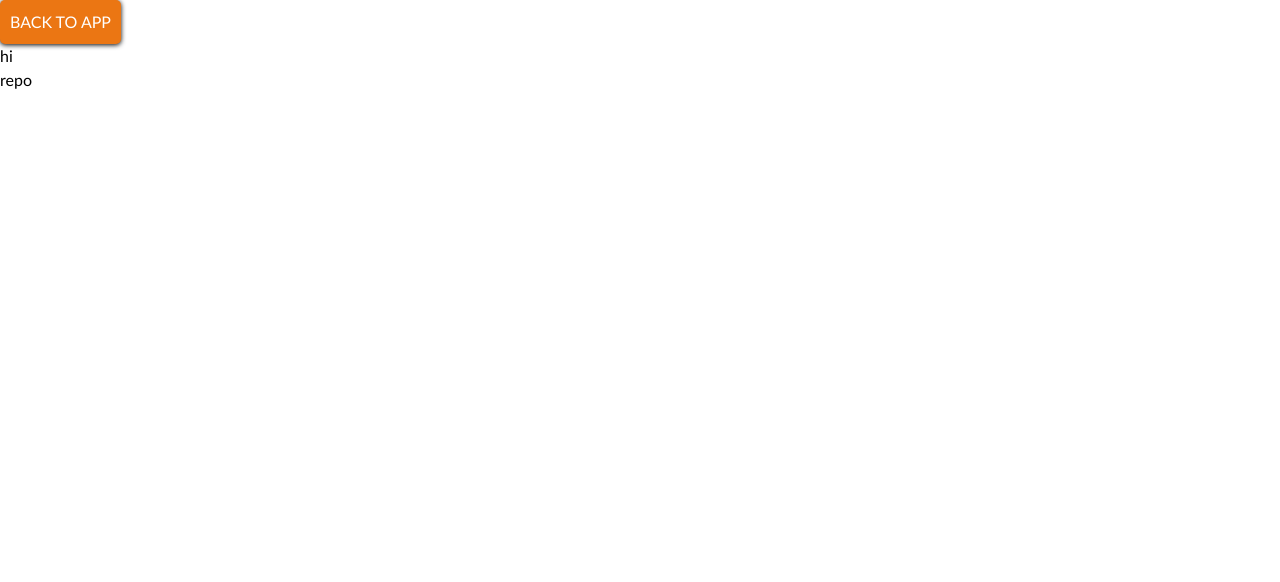
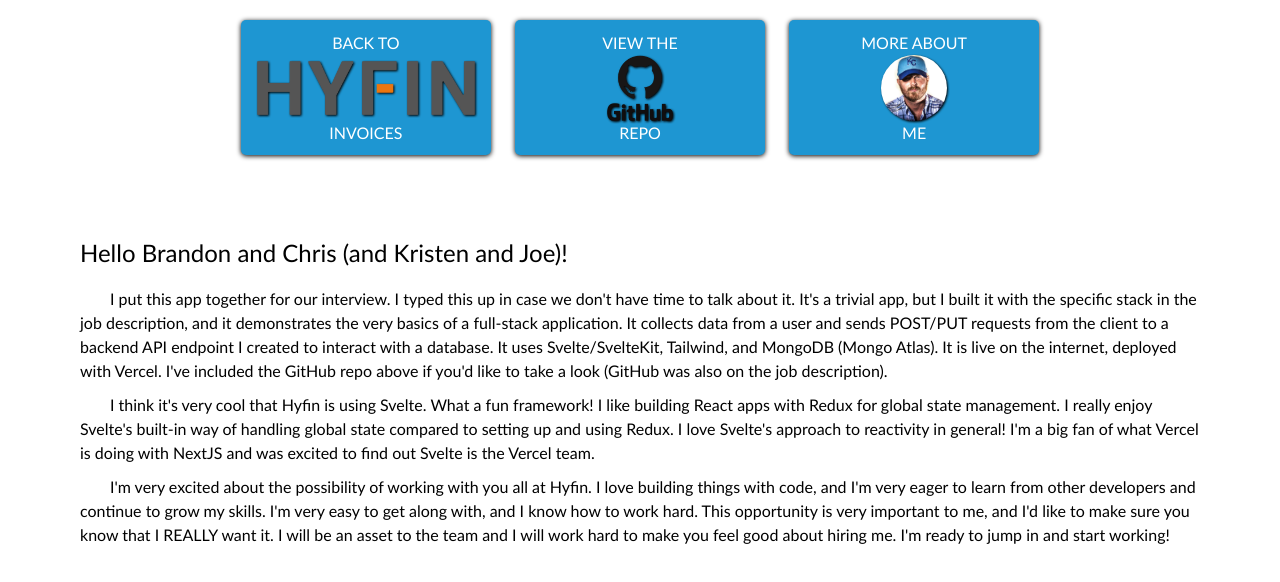
Before and after one commit to mattbruer/hyfin, a SvelteKit app: page /read in a window 1280 px wide. Shown: the top 582 px of the page. Built offline with nearby package versions, Linux system fonts and the light colour scheme; no server answers; the database is empty.

Commit message:
read me button

```diff
--- a/src/app.css
+++ b/src/app.css
@@ -5,6 +5,7 @@
 * {
 	font-family: 'Gill Sans', 'Gill Sans MT', Calibri, 'Trebuchet MS', sans-serif;
 }
+
 .logo {
 	filter: drop-shadow(5px 5px 5px rgb(65, 65, 65));
 }
--- a/src/components/InvoiceTable.svelte
+++ b/src/components/InvoiceTable.svelte
@@ -1,13 +1,11 @@
 <script>
 	import Product from '../components/Product.svelte';
 	import { allInvoices } from '../stores';
-	import { page, navigating } from '$app/stores';
-
-	import { blur, fly } from 'svelte/transition';
+	import { page } from '$app/stores';
 	import { goto } from '$app/navigation';
 	let invoiceNumber = +$page.params.invoiceNumber || $allInvoices.length + 1;
 
-	let createdAt = new Date();
+	// let createdAt = new Date();
 	// let date = createdAt.toLocaleDateString();
 	// let time = createdAt.toLocaleTimeString();
 
@@ -38,7 +36,7 @@
 
 	async function handleSave() {
 		loading = true;
-
+		//for first save
 		if ($allInvoices.length < invoiceNumber) {
 			try {
 				let response = await fetch(`/invoice/${invoiceNumber}`, {
@@ -46,6 +44,8 @@
 					body: JSON.stringify({ customer, phone, email, paid: !!paid, lines, invoiceNumber }),
 					headers: {
 						'Content-Type': 'application/json'
+						//this is where the hyfin auth token would go
+						//x-access-token:API_TOKEN_VALUE
 					}
 				});
 				response = await response.json();
@@ -67,12 +67,15 @@
 				alert('Something went wrong');
 			}
 		} else {
+			//every save after initial save
 			try {
 				let response = await fetch(`/invoice/${invoiceNumber}`, {
 					method: 'PUT',
 					body: JSON.stringify({ customer, phone, email, paid: !!paid, lines, invoiceNumber }),
 					headers: {
 						'Content-Type': 'application/json'
+						//this is where the hyfin auth token would go
+						//x-access-token:API_TOKEN_VALUE
 					}
 				});
 				response = await response.json();
@@ -86,12 +89,15 @@
 				};
 
 				window.location.href = '/';
-			} catch (error) {}
+			} catch (error) {
+				console.log('error', error);
+				alert('Something went wrong.');
+			}
 		}
 	}
 
 	function handleRemove(i) {
-		lines = lines.filter((_, ind) => ind !== i);
+		lines = lines.filter((_, index) => index !== i);
 	}
 </script>
 
@@ -125,7 +131,7 @@
 						{#each lines as line, i}
 							<Product {handleRemove} {i} bind:line />
 						{/each}
-						<button class="w-[100px]" on:click={addLine}>Add Line</button>
+						<button class="w-[100px]" on:click={addLine}>ADD LINE</button>
 						<tr>
 							<td></td>
 							<td></td>
@@ -147,14 +153,14 @@
 			</div>
 		</div>
 		<div class="btn-group mb-10">
-			<a href="/"><button>All invoices</button></a>
+			<a href="/"><button>ALL INVOICES</button></a>
 			<button
 				on:click={() => {
 					paid = !paid;
 				}}>{paid ? 'NOT PAID' : 'PAID'}</button
 			>
 
-			<button on:click={handleSave}>{loading ? '...' : 'SAVE'}</button>
+			<button disabled={loading} on:click={handleSave}>{loading ? '...' : 'SAVE'}</button>
 		</div>
 	</div>
 {/if}
@@ -162,7 +168,6 @@
 <style>
 	.spinner {
 		border-bottom: 5px dashed red;
-
 		border-radius: 50%;
 		height: 100px;
 		width: 100px;
@@ -176,7 +181,6 @@
 		justify-content: space-between;
 		margin-bottom: 40px;
 	}
-
 	table {
 		width: 100%;
 		border-collapse: collapse;
--- a/src/routes/+layout.svelte
+++ b/src/routes/+layout.svelte
@@ -3,10 +3,42 @@
 	import { page } from '$app/stores';
 </script>
 
-{#if $page.route.id !== '/read'}
-	<a href="/read"><button>READ ME</button></a>
-{:else}
-	<a href="/"><button>BACK TO APP</button></a>
-{/if}
+<div class="text-center mt-5">
+	{#if $page.route.id !== '/read'}
+		<a href="/read"><button id="read">READ ME</button></a>
+	{:else}
+		<a href="/"><button>BACK TO <img src="hyfin.png" alt="logo" /> INVOICES</button></a>
+		<a target="_blank" href="https://github.com/mattbruer/hyfin"
+			><button>VIEW THE<img id="gh" src="github.webp" alt="logo" /> REPO</button></a
+		>
+		<a target="_blank" href="https://matt-bruer-resume.onrender.com/"
+			><button
+				>MORE ABOUT<img style="border-radius:50%" id="gh" src="me.jpeg" alt="logo" />ME</button
+			></a
+		>
+	{/if}
+</div>
 
 <slot />
+
+<style>
+	a {
+		margin: 10px;
+	}
+	img {
+		margin: auto;
+		filter: drop-shadow(1px 1px 1px black);
+	}
+	#gh {
+		width: 66px;
+	}
+	button {
+		width: 250px;
+		height: 135px;
+		background-color: rgb(30, 150, 210);
+	}
+	#read {
+		height: auto;
+		width: 150px;
+	}
+</style>
--- a/src/routes/invoice/[invoiceNumber]/+server.js
+++ b/src/routes/invoice/[invoiceNumber]/+server.js
@@ -2,6 +2,7 @@
 import { invoices } from '../../../db/invoices';
 
 export async function POST({ request }) {
+	//would verify Hyfin auth token here
 	const data = await request.json();
 	data.invoiceNumber = +data.invoiceNumber;
 	const dbres = await invoices.insertOne(data);
--- a/src/routes/read/+page.svelte
+++ b/src/routes/read/+page.svelte
@@ -1,2 +1,36 @@
-<h1>hi</h1>
-<a target="_blank" href="https://github.com/mattbruer/hyfin">repo </a>
+<div class="p-20">
+	<h2 class="mb-4">Hello Brandon and Chris (and Kristen and Joe)!</h2>
+	<p>
+		I put this app together for our interview. I typed this up in case we don't have time to talk
+		about it. It's a trivial app, but I built it with the specific stack in the job description, and
+		it demonstrates the very basics of a full-stack application. It collects data from a user and
+		sends POST/PUT requests from the client to a backend API endpoint I created to interact with a
+		database. It uses Svelte/SvelteKit, Tailwind, and MongoDB (Mongo Atlas). It is live on the
+		internet, deployed with Vercel. I've included the GitHub repo above if you'd like to take a look
+		(GitHub was also on the job description).
+	</p>
+	<p>
+		I think it's very cool that Hyfin is using Svelte. What a fun framework! I like building React
+		apps with Redux for global state management. I really enjoy Svelte's built-in way of handling
+		global state compared to setting up and using Redux. I love Svelte's approach to reactivity in
+		general! I'm a big fan of what Vercel is doing with NextJS and was excited to find out Svelte is
+		the Vercel team.
+	</p>
+	<p>
+		I'm very excited about the possibility of working with you all at Hyfin. I love building things
+		with code, and I'm very eager to learn from other developers and continue to grow my skills. I'm
+		very easy to get along with, and I know how to work hard. This opportunity is very important to
+		me, and I'd like to make sure you know that I REALLY want it. I will be an asset to the team and
+		I will work hard to make you feel good about hiring me. I'm ready to jump in and start working!
+	</p>
+</div>
+
+<style>
+	p {
+		text-indent: 30px;
+		margin-bottom: 10px;
+	}
+	h2 {
+		font-size: 1.5rem;
+	}
+</style>
```
Also changed, not shown: static/github.webp (added), static/me.jpeg (added).
